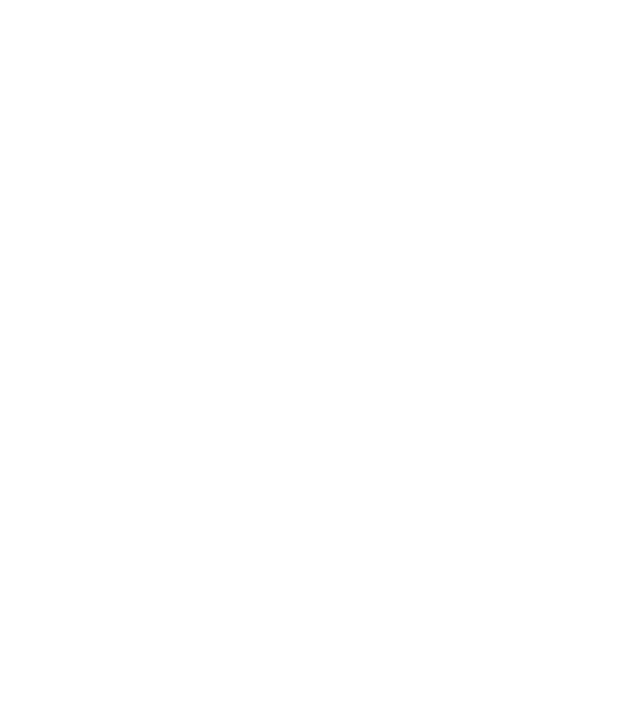
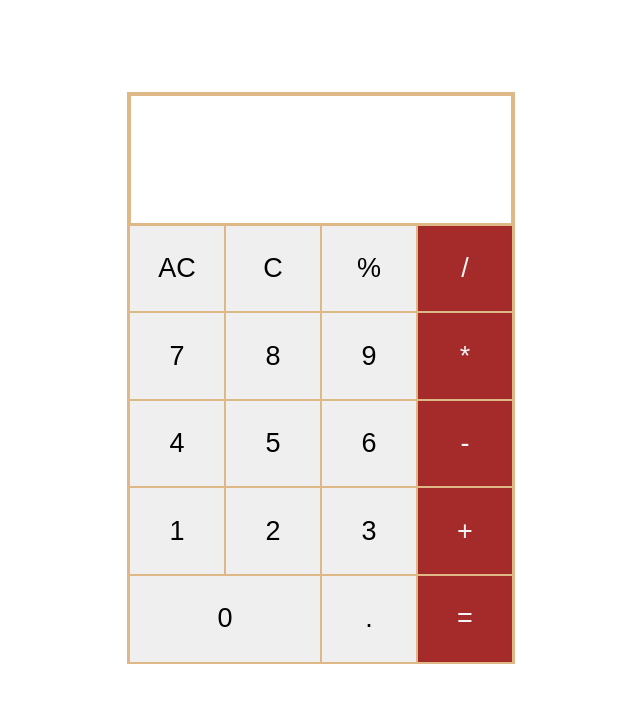
Before and after one commit to shinigamirex888/Basic-Js-calculator, a plain HTML site: page index.htm in a window 1280 px wide. Shown: the whole page, without its empty margins (319-959 px from the left). Drawn offline with Linux system fonts and the light colour scheme.

Commit message:
completed the UI part

```diff
--- a/index.htm
+++ b/index.htm
@@ -8,6 +8,42 @@
     <link rel="stylesheet" href="style.css">
 </head>
 <body>
+    <div class="mainBody">
+        <div class="display">
+            <p class="output"></p>
+        </div>
+        <div class="buttons">
+            <div class="row1">
+                <button id="Ac">AC</button>
+                <button id="c">C</button>
+                <button id="per">%</button>
+                <button class="large" id="divide">/</button>
+            </div>
+            <div class="row2">
+                <button id="seven">7</button>
+                <button id="eight">8</button>
+                <button id="nine">9</button>
+                <button class="large" id="multiply">*</button>
+            </div>
+            <div class="row3">
+                <button id="four">4</button>
+                <button id="five">5</button>
+                <button id="six">6</button>
+                <button class="large" id="subtract">-</button>
+            </div>
+            <div class="row4">
+                <button id="one">1</button>
+                <button id="two">2</button>
+                <button id="three">3</button>
+                <button class="large" id="add">+</button>
+            </div>
+            <div class="row5">
+                <button id="zero" style="width: 50%;">0</button>
+                <button id="decimal">.</button>
+                <button class="large" id="equal">=</button>
+            </div>
+        </div>
+    </div>
 
 </body>
 </html>
--- a/style.css
+++ b/style.css
@@ -0,0 +1,48 @@
+button{
+    display: inline-block;
+    width: 25%;
+    height: 10.95vh;
+    padding: 2px;
+    box-sizing: border-box;
+    border: 1px solid burlywood;
+    font-size: 27px;
+    margin-right: -4px;
+}
+button:hover{
+    background-color: chocolate;
+}
+.mainBody{
+    border: 2px burlywood solid;
+    margin:auto;
+    height: 71vh;
+    width: 30vw;
+    min-width: 282px;
+    margin-top: 92px;
+}
+.display{
+    width: 100%;
+    height: 23%;
+    border: 2px solid burlywood;
+    box-sizing: border-box;
+    padding: 7px;
+    overflow: hidden;
+    position: relative;
+}
+.output{
+    display: inline-block;
+    position: absolute;
+    right: 5px;
+    bottom: 40px;
+    margin: 0px;
+    width: min-content;
+    max-width: 90%;
+    overflow-wrap: break-word;
+    text-align: right;
+    height: auto;
+    font-size: 26px;
+    font-weight: bolder;
+}
+.large{
+    background-color: brown;
+    color: whitesmoke;
+}
```
